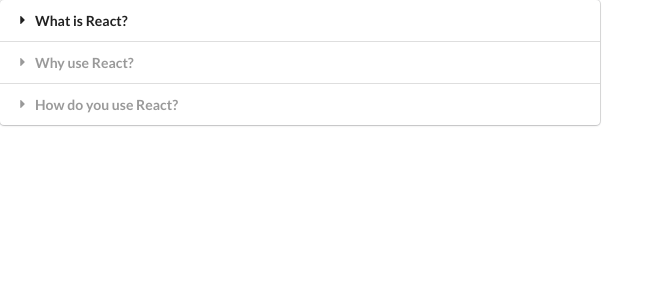
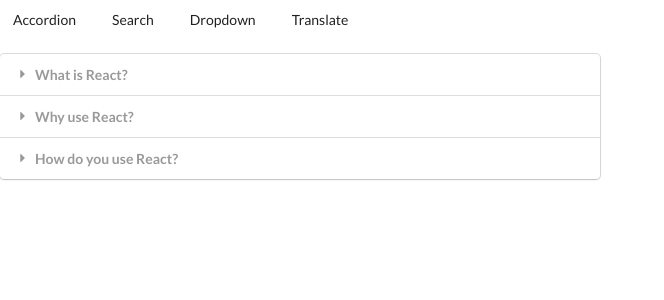
Before and after one commit to cefdev/Widgets, a React (Create React App) app: page / in a window 1280 px wide. Shown: the top 300 px of the page, without its empty margins (0-664 px from the left). Built offline with nearby package versions, Linux system fonts and the light colour scheme.

Commit message:
Implementing a header for navigation

```diff
--- a/src/App.js
+++ b/src/App.js
@@ -4,6 +4,7 @@
 import Dropdown from "./components/Dropdown";
 import Translate from "./components/Translate";
 import Route from "./components/Route";
+import Header from "./components/Header";
 
 const items = [
   {
@@ -43,6 +44,7 @@
 
   return (
     <div>
+      <Header />
       <Route path="/">
         <Accordion items={items} />
       </Route>
--- /dev/null
+++ b/src/components/Header.js
@@ -0,0 +1,21 @@
+import React from "react";
+
+const Header = () => {
+  return (
+    <div className="ui secondary poiting menu">
+      <a href="/" className="item">
+        Accordion
+      </a>
+      <a href="/list" className="item">
+        Search
+      </a>
+      <a href="/dropdown" className="item">
+        Dropdown
+      </a>
+      <a href="/translate" className="item">
+        Translate
+      </a>
+    </div>
+  );
+};
+export default Header;
```
